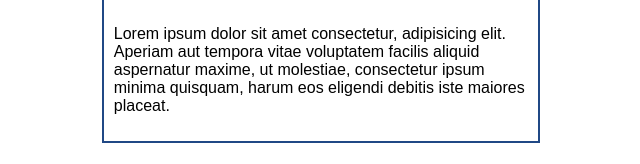
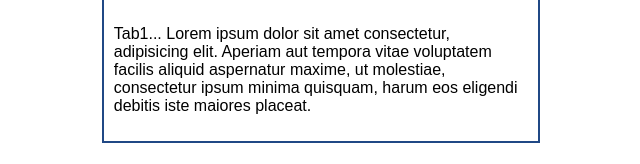
Before and after one commit to Adekoye-Adewale/Tab-and-Accordion-Samples, a plain HTML site: page Table-Tab/index.html in a window 1280 px wide. Shown: the part 182-346 px from the top of the page, without its empty margins (319-959 px from the left). Drawn offline with Linux system fonts and the light colour scheme.

Commit message:
Update index.html

```diff
--- a/Table-Tab/index.html
+++ b/Table-Tab/index.html
@@ -22,7 +22,7 @@
                 </div>
                 <div class="tab__content__container">
                     <p>
-                        Lorem ipsum dolor sit amet consectetur, adipisicing elit. Aperiam aut tempora vitae voluptatem facilis aliquid aspernatur maxime, ut molestiae, consectetur ipsum minima quisquam, harum eos eligendi debitis iste maiores placeat.
+                        Tab1... Lorem ipsum dolor sit amet consectetur, adipisicing elit. Aperiam aut tempora vitae voluptatem facilis aliquid aspernatur maxime, ut molestiae, consectetur ipsum minima quisquam, harum eos eligendi debitis iste maiores placeat.
                     </p>
                 </div>
             </div>
@@ -34,7 +34,7 @@
                 </div>
                 <div class="tab__content__container">
                     <p>
-                        Lorem ipsum dolor sit amet consectetur, adipisicing elit. Aperiam aut tempora vitae voluptatem facilis aliquid aspernatur maxime, ut molestiae, consectetur ipsum minima quisquam, harum eos eligendi debitis iste maiores placeat.
+                        Tab 2... Lorem ipsum dolor sit amet consectetur, adipisicing elit. Aperiam aut tempora vitae voluptatem facilis aliquid aspernatur maxime, ut molestiae, consectetur ipsum minima quisquam, harum eos eligendi debitis iste maiores placeat.
                     </p>
                 </div>
             </div>
@@ -46,7 +46,7 @@
                 </div>
                 <div class="tab__content__container">
                     <p>
-                        Lorem ipsum dolor sit amet consectetur, adipisicing elit. Aperiam aut tempora vitae voluptatem facilis aliquid aspernatur maxime, ut molestiae, consectetur ipsum minima quisquam, harum eos eligendi debitis iste maiores placeat.
+                        Tab 3... Lorem ipsum dolor sit amet consectetur, adipisicing elit. Aperiam aut tempora vitae voluptatem facilis aliquid aspernatur maxime, ut molestiae, consectetur ipsum minima quisquam, harum eos eligendi debitis iste maiores placeat.
                     </p>
                 </div>
             </div>
@@ -58,7 +58,7 @@
                 </div>
                 <div class="tab__content__container">
                     <p>
-                        Lorem ipsum dolor sit amet consectetur, adipisicing elit. Aperiam aut tempora vitae voluptatem facilis aliquid aspernatur maxime, ut molestiae, consectetur ipsum minima quisquam, harum eos eligendi debitis iste maiores placeat.
+                        Tab 4... Lorem ipsum dolor sit amet consectetur, adipisicing elit. Aperiam aut tempora vitae voluptatem facilis aliquid aspernatur maxime, ut molestiae, consectetur ipsum minima quisquam, harum eos eligendi debitis iste maiores placeat.
                     </p>
                 </div>
             </div>
@@ -74,7 +74,7 @@
             <div class="tab">
                 <div class="tab__wrap">
                     <div class="tab__header">
-                        <input type="radio" name="tab" id="tab1" value="tab1"/>
+                        <input type="radio" name="tab" id="tab1" value="tab1" checked="checked"/>
                         <label for="tab1">Tab1</label>
                     </div>
                     <div class="tab__content__container">
```
